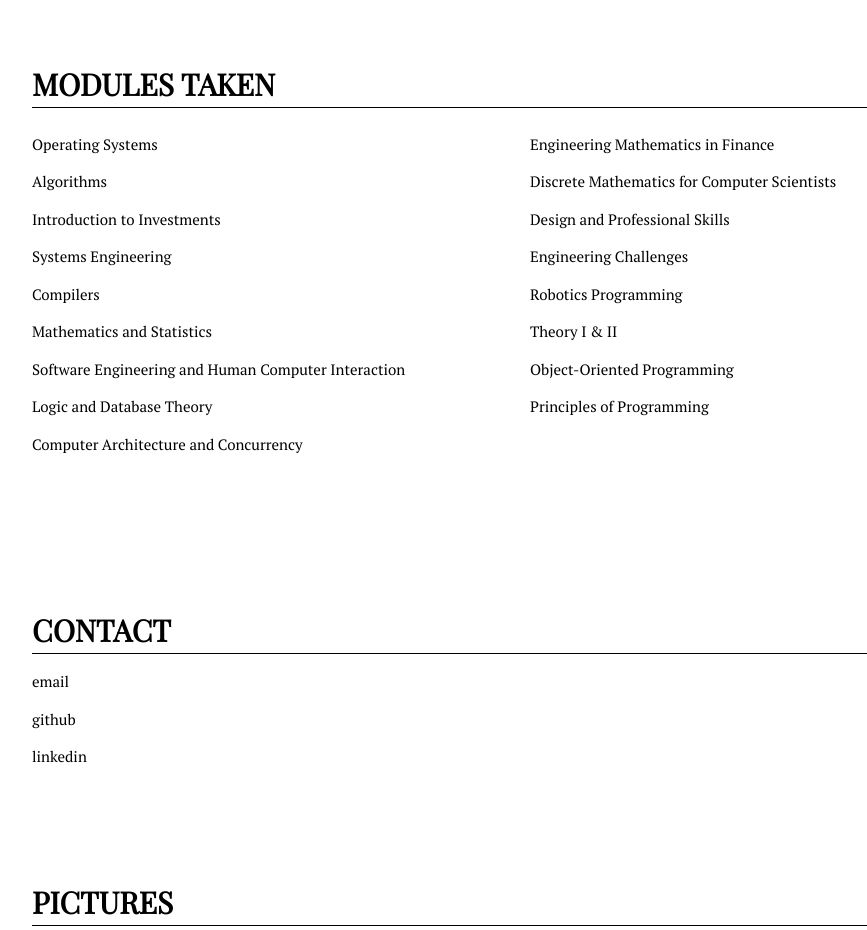
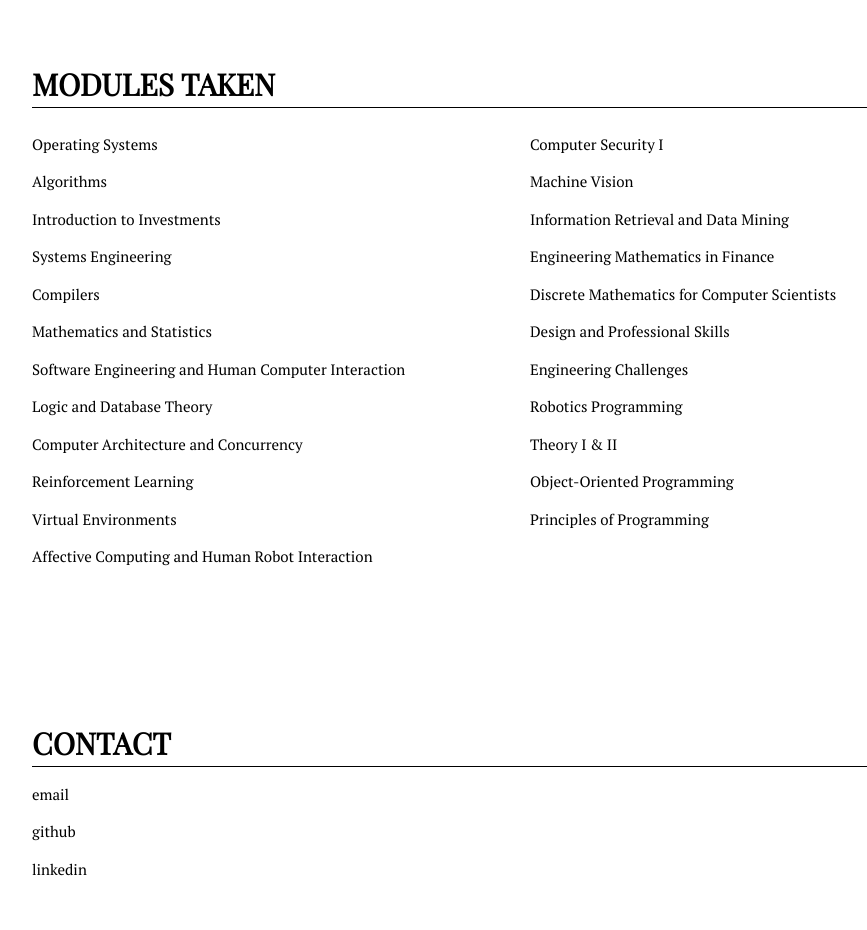
Before and after one commit to carlo3247/carlo3247.github.io, a plain HTML site: page index.html in a window 1280 px wide. Shown: the part 960-1890 px from the top of the page, without its empty margins (178-1045 px from the left). Drawn offline with nearby package versions, Linux system fonts and the light colour scheme; a web font is replaced by a local one.

Commit message:
updated modules

```diff
--- a/index.html
+++ b/index.html
@@ -116,8 +116,14 @@ a {text-decoration: none}
         <p>Software Engineering and Human Computer Interaction</p>
         <p>Logic and Database Theory</p>
         <p>Computer Architecture and Concurrency</p>
+        <p>Reinforcement Learning</p>
+        <p>Virtual Environments</p>
+        <p>Affective Computing and Human Robot Interaction</p>
       </div>
       <div class="w3-half">
+        <p>Computer Security I</p>
+        <p>Machine Vision</p>
+        <p>Information Retrieval and Data Mining</p>
         <p>Engineering Mathematics in Finance</p>
         <p>Discrete Mathematics for Computer Scientists</p>
         <p>Design and Professional Skills</p>
```
